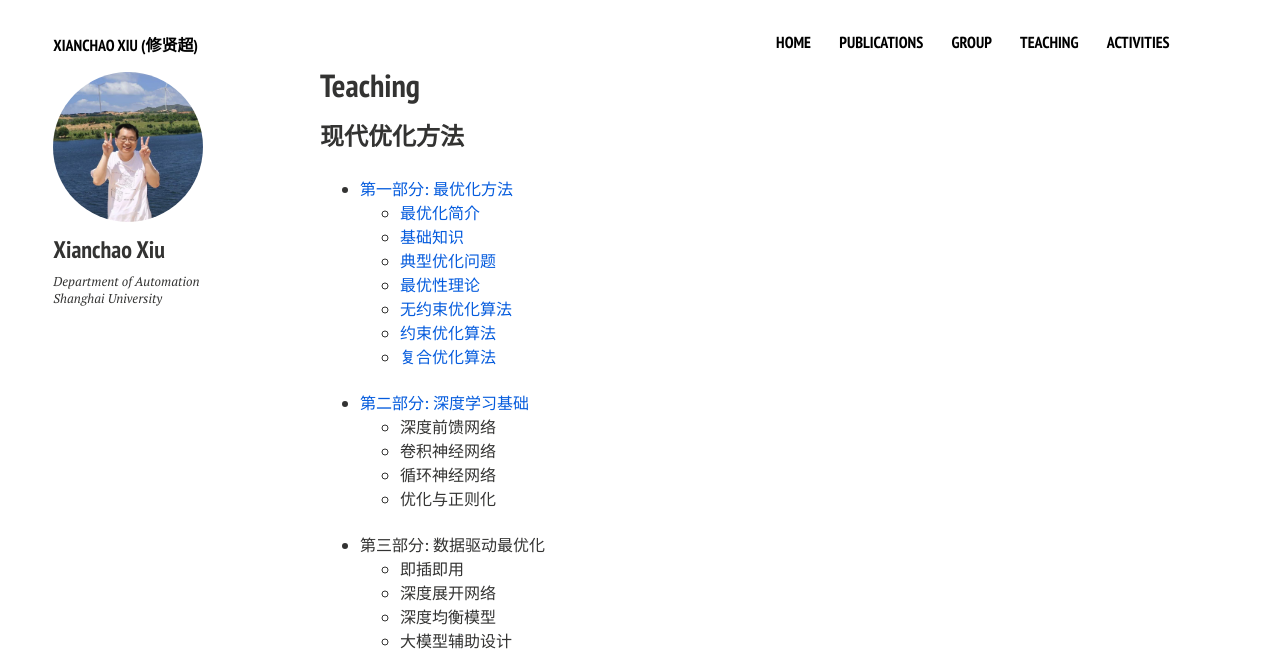
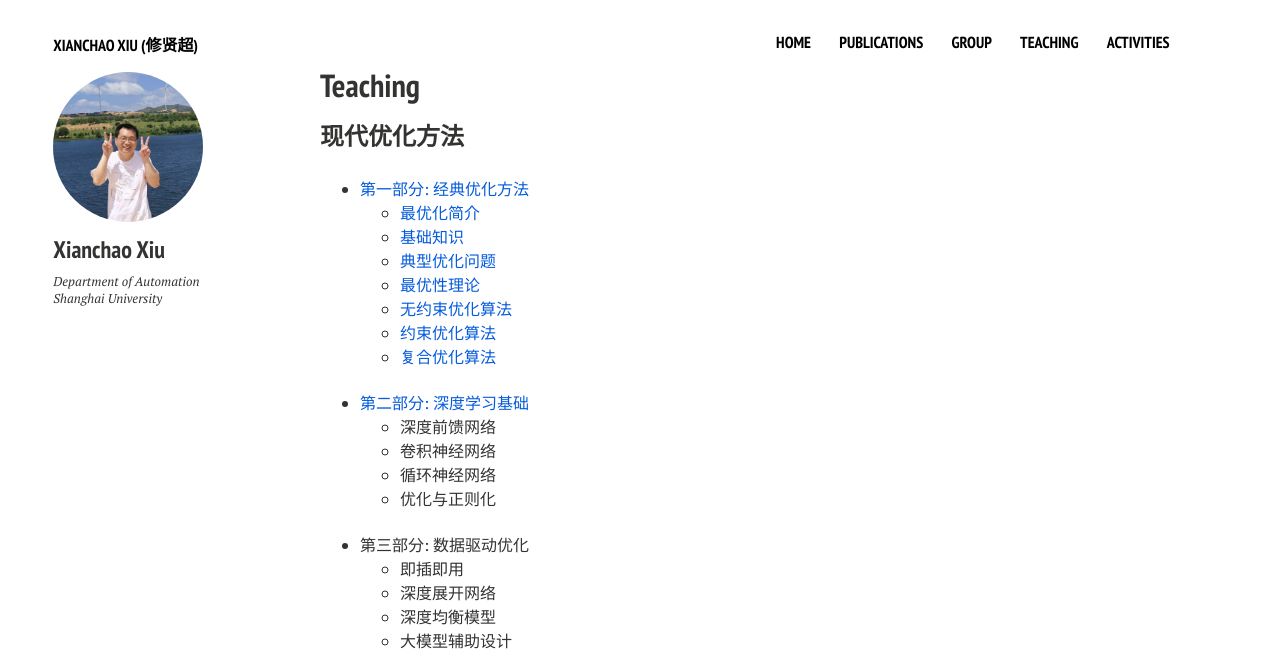
Before and after one commit to xianchaoxiu/xianchaoxiu.github.io, a Jekyll site: the page built from teaching/index.md, in a window 1280 px wide. Shown: the top 651 px of the page. Built offline with Jekyll 4.4.1, drawn with Linux system fonts in a browser that asks for light colours; nearby versions of some CDN libraries.

Commit message:
Update index.md

```diff
--- a/teaching/index.md
+++ b/teaching/index.md
@@ -11,7 +11,7 @@ share: false
 
 ### 现代优化方法
 
-- <a href="http://faculty.bicmr.pku.edu.cn/~wenzw/optbook.html" class="textlink" target="_blank">第一部分: 最优化方法 </a>  <br>
+- <a href="http://faculty.bicmr.pku.edu.cn/~wenzw/optbook.html" class="textlink" target="_blank">第一部分: 经典优化方法 </a>  <br>
   - <a href="../teaching/OPT_1.pdf" class="textlink" target="_blank">最优化简介 </a>  <br>
   - <a href="../teaching/OPT_2.pdf" class="textlink" target="_blank">基础知识 </a> <br>
   - <a href="../teaching/OPT_3.pdf" class="textlink" target="_blank">典型优化问题 </a> <br>
@@ -26,7 +26,7 @@ share: false
   - 循环神经网络 <br>
   - 优化与正则化 <br> <br>
 
-- 第三部分: 数据驱动最优化 <br>
+- 第三部分: 数据驱动优化 <br>
   - 即插即用 <br>
   - 深度展开网络 <br>
   - 深度均衡模型 <br>
```
